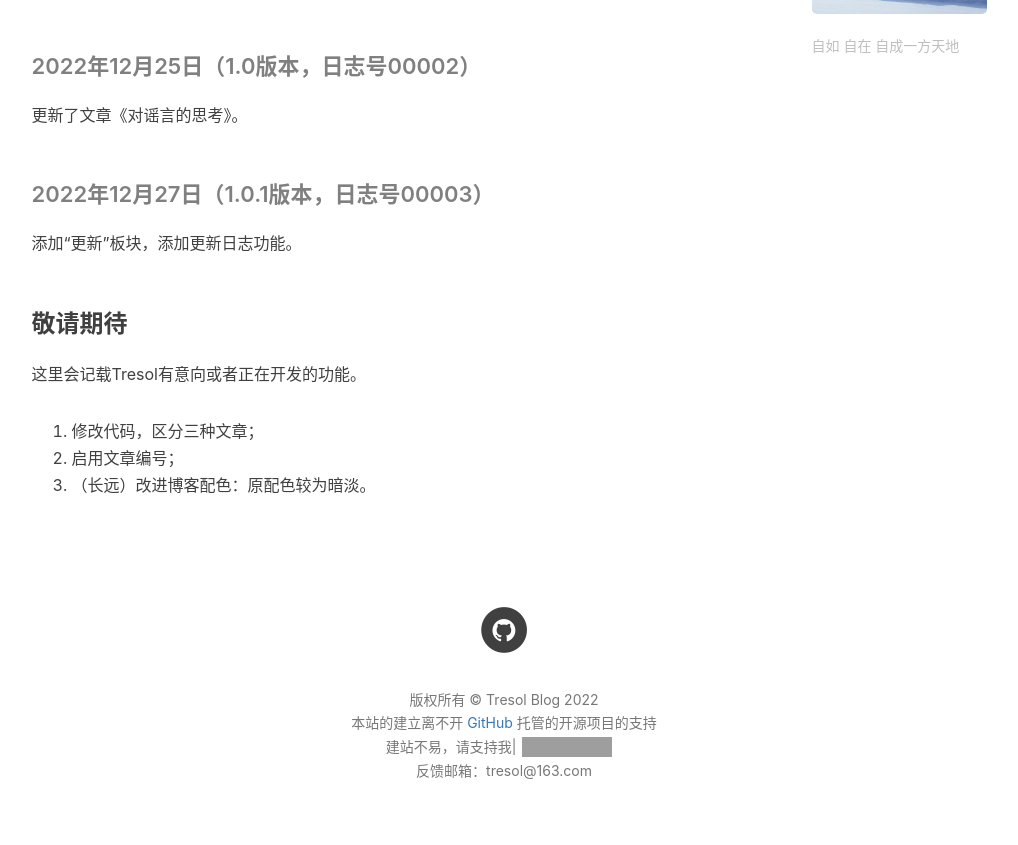
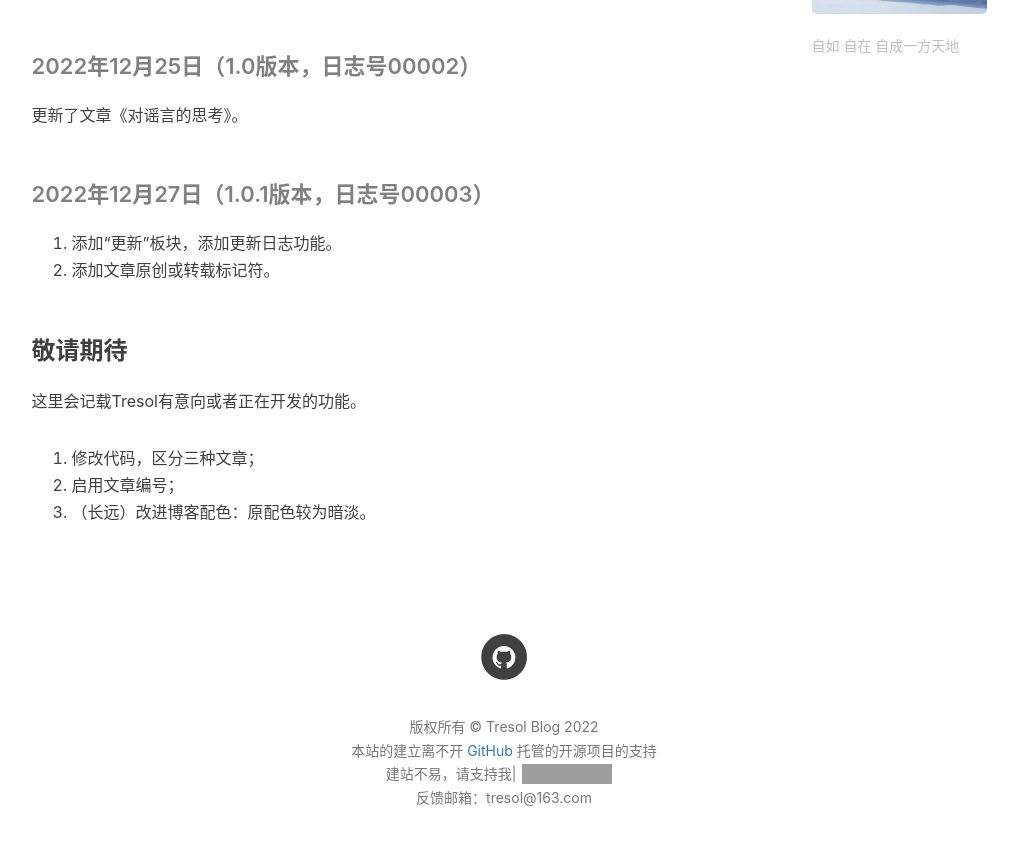
Before and after one commit to Tresol/tresol.github.io, a Jekyll site: the page built from log.html, in a window 1280 px wide and 900 px high, scrolled down 820 px. Shown: the top 845 px of the window, without its empty margins (136-1154 px from the left). Built offline with Jekyll 4.4.1, drawn with Linux system fonts in a browser that asks for light colours; nearby versions of some CDN libraries; comment, search, counter and statistics services are not loaded; grey boxes are pictures that could not be loaded.

Commit message:
Update update.md

```diff
--- a/_includes/log/update.md
+++ b/_includes/log/update.md
@@ -16,7 +16,8 @@ Tresol Blog 开站。
 
 #### 2022年12月27日（1.0.1版本，日志号00003）
 
-添加“更新”板块，添加更新日志功能。
+1. 添加“更新”板块，添加更新日志功能。
+2. 添加文章原创或转载标记符。
 
 ### 敬请期待
 
```
